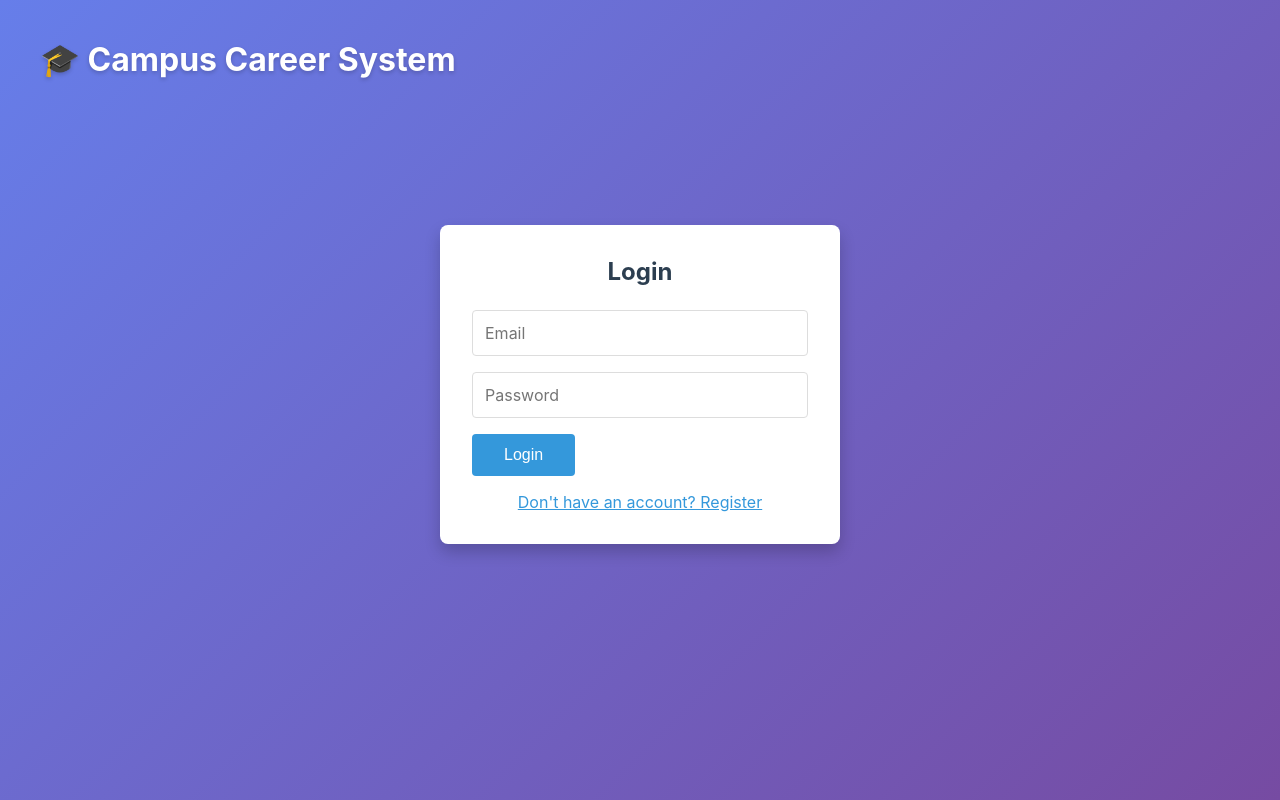
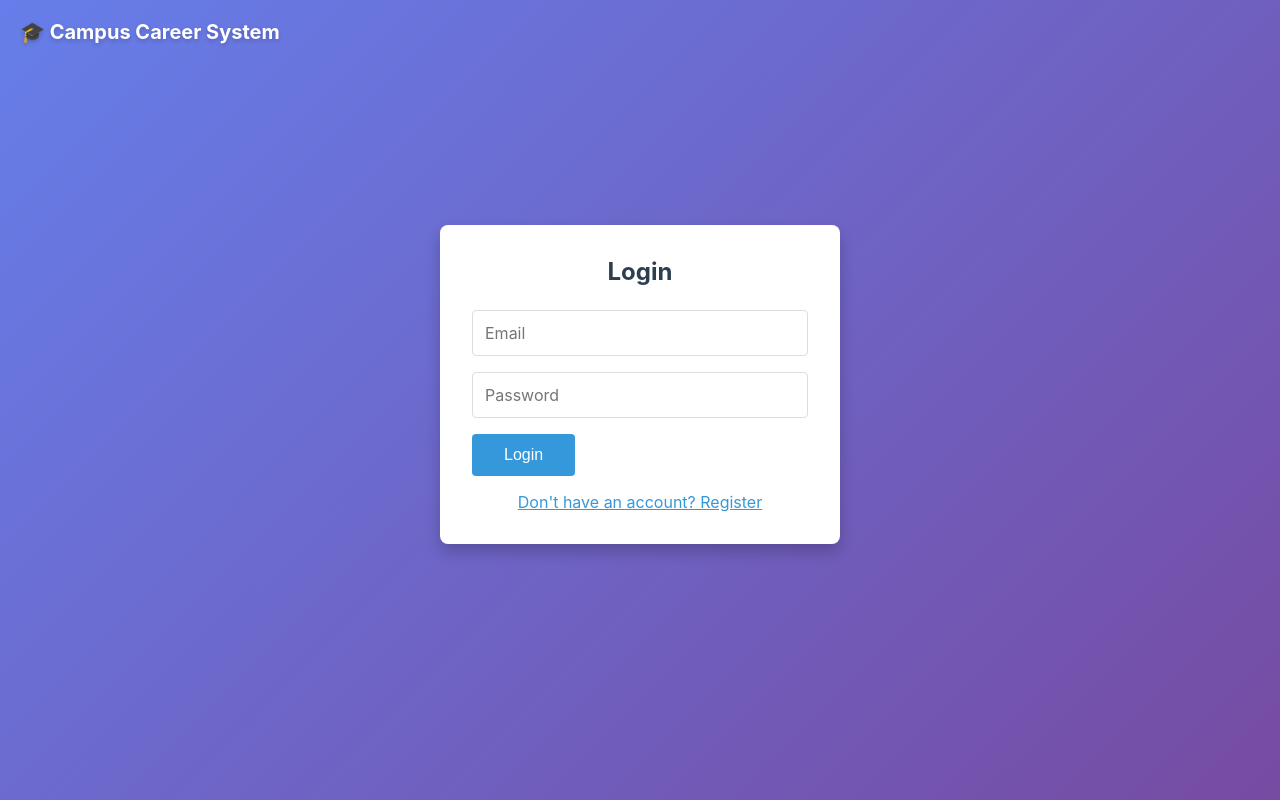
Before and after one commit to IGNITETHETEAM-2/campus-career-system, a React (Create React App) app in the folder frontend/: page / in a window 1280 px wide. Built offline with nearby package versions, Linux system fonts and the light colour scheme; no server answers.

Commit message:
Decrease logo font size and adjust top-left position on login page

```diff
--- a/frontend/src/App.css
+++ b/frontend/src/App.css
@@ -146,10 +146,15 @@ form button:hover {
 
 .login-logo {
   position: absolute;
-  top: 40px;
-  left: 40px;
+  top: 20px;
+  left: 20px;
   color: white;
   text-shadow: 0 2px 4px rgba(0,0,0,0.2);
+}
+
+.login-logo h1 {
+  font-size: 1.25rem;
+  margin: 0;
 }
 
 .login-page form {
```
